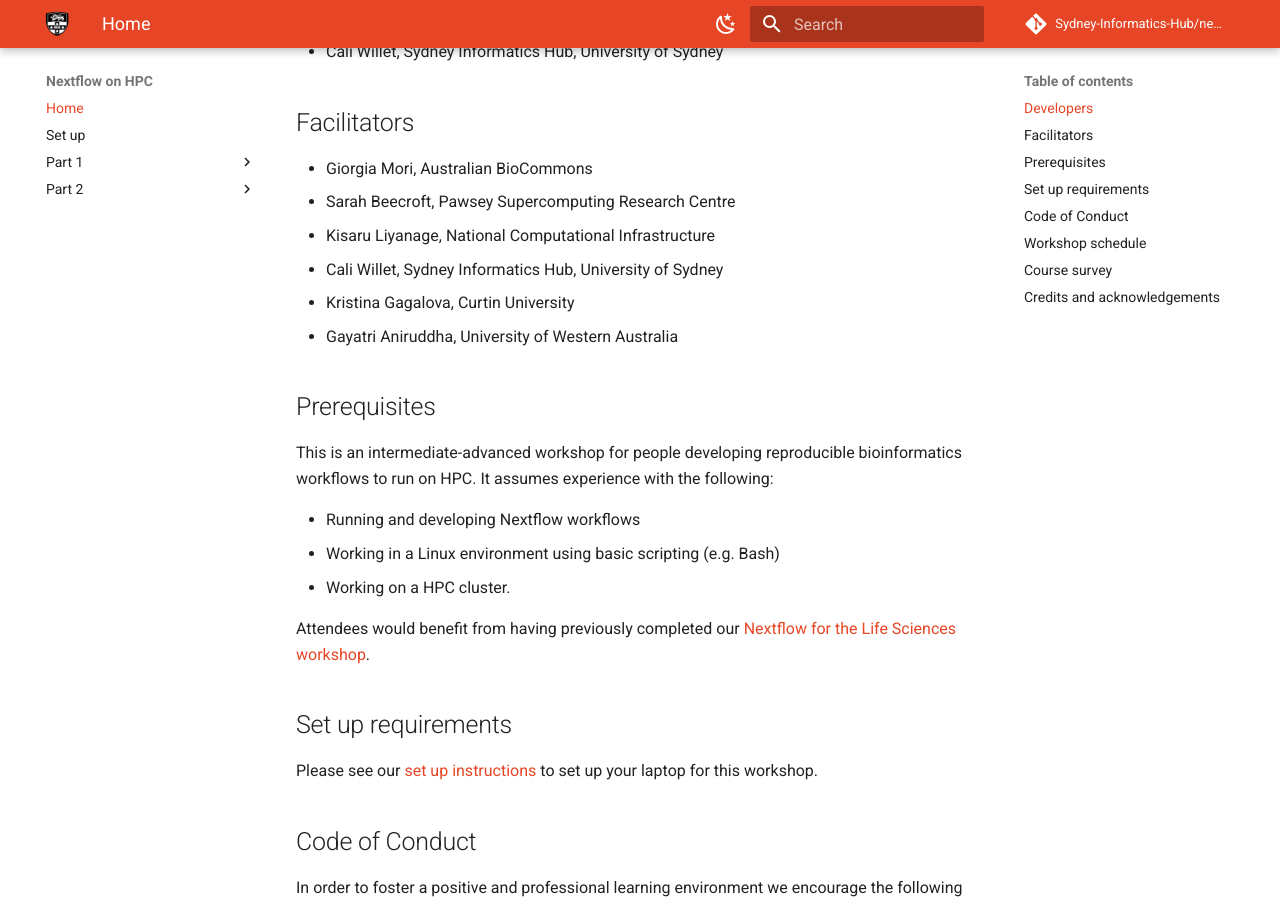
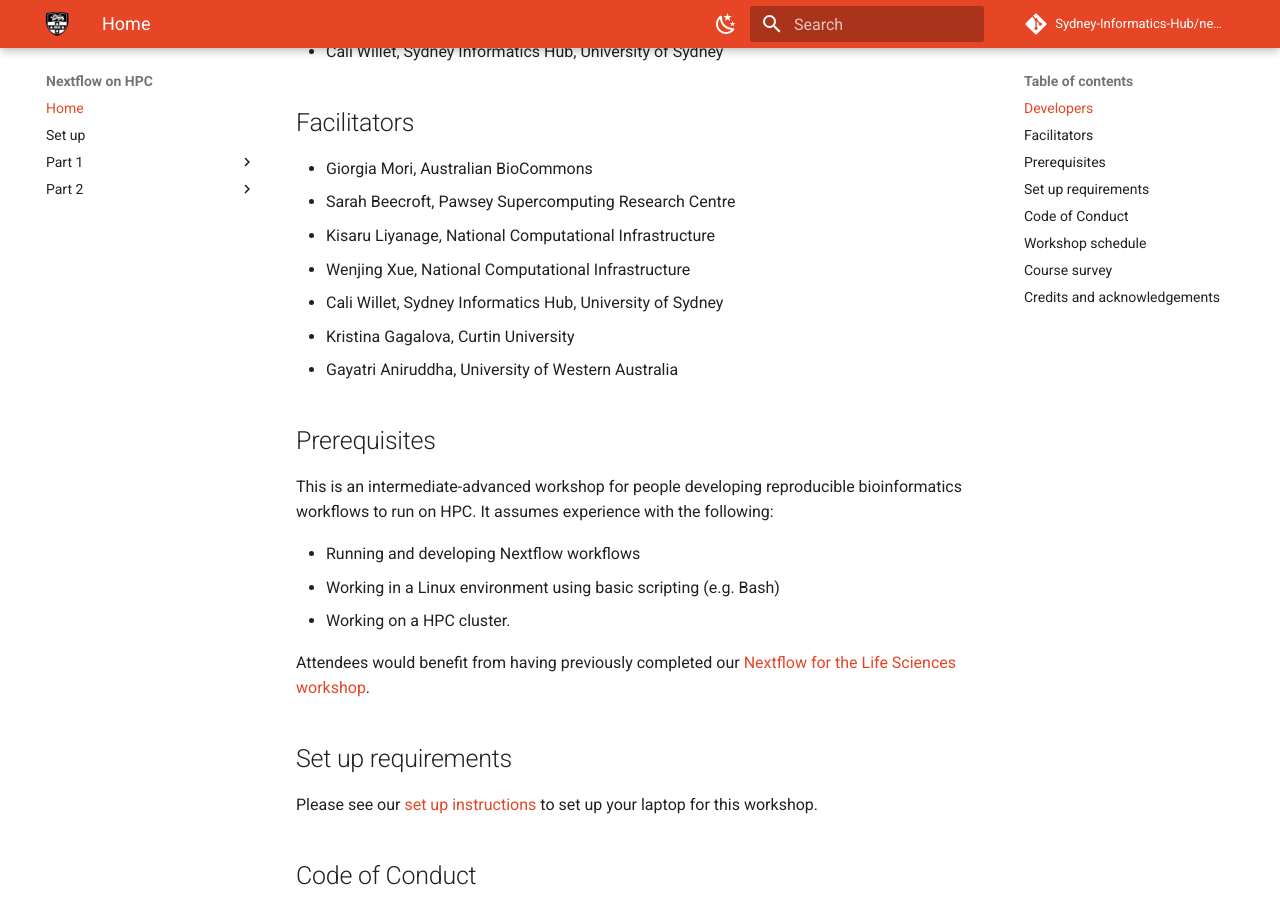
Before and after one commit to Sydney-Informatics-Hub/nextflow-hpc-workshop, an MkDocs documentation site: the page built from docs/index.md, in a window 1280 px wide and 900 px high, scrolled down 577 px. Built offline with MkDocs 1.6.1 and Material for MkDocs 9.7.7, drawn with Linux system fonts in a browser that asks for light colours; comment, search, counter and statistics services are not loaded.

Commit message:
Update facilitators

```diff
--- a/docs/index.md
+++ b/docs/index.md
@@ -19,6 +19,7 @@ This workshop is delivered concurrently on Australia's Tier-1 HPCs; [NCI's Gadi
 - Giorgia Mori, Australian BioCommons
 - Sarah Beecroft, Pawsey Supercomputing Research Centre
 - Kisaru Liyanage, National Computational Infrastructure
+- Wenjing Xue, National Computational Infrastructure
 - Cali Willet, Sydney Informatics Hub, University of Sydney
 - Kristina Gagalova, Curtin University
 - Gayatri Aniruddha, University of Western Australia
```
